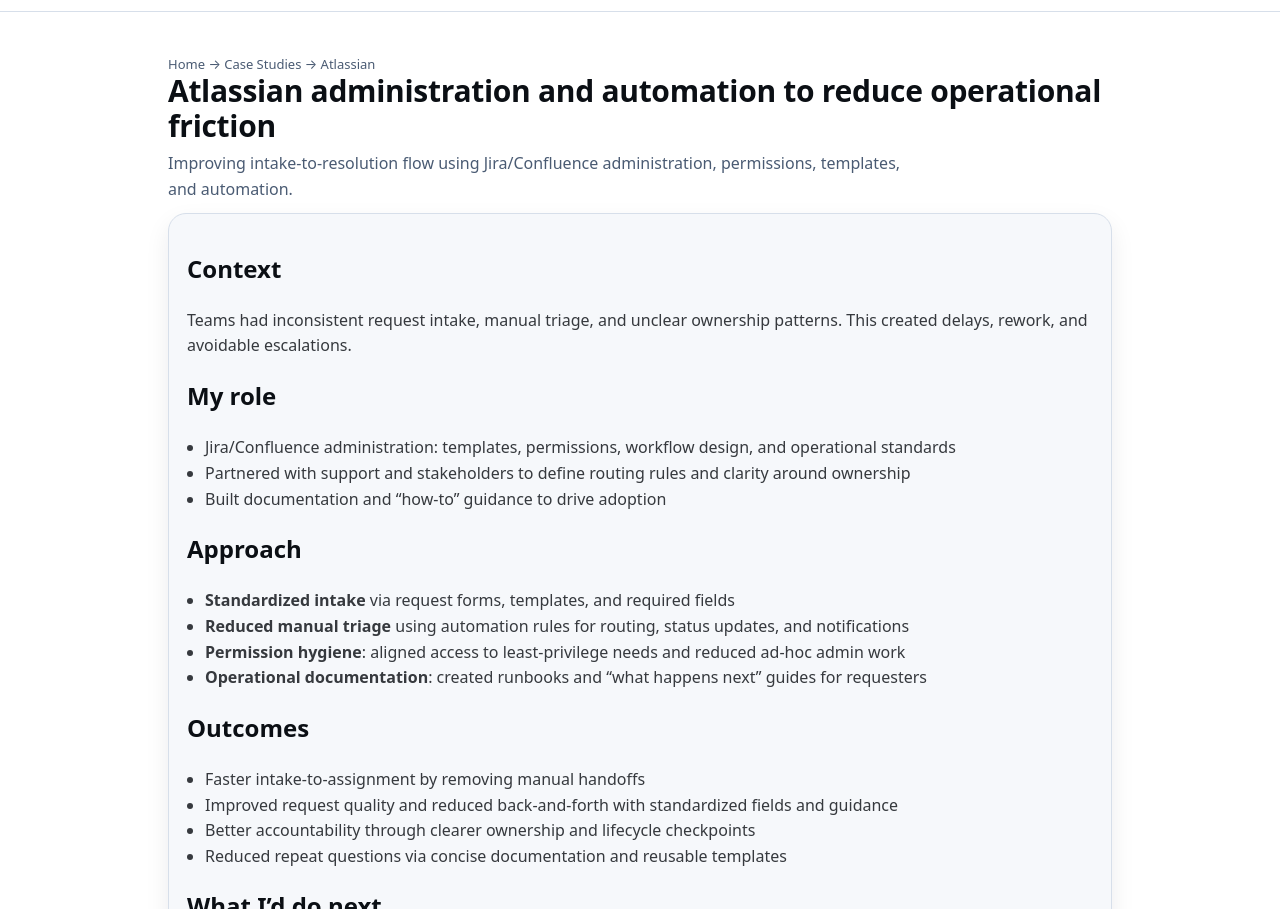
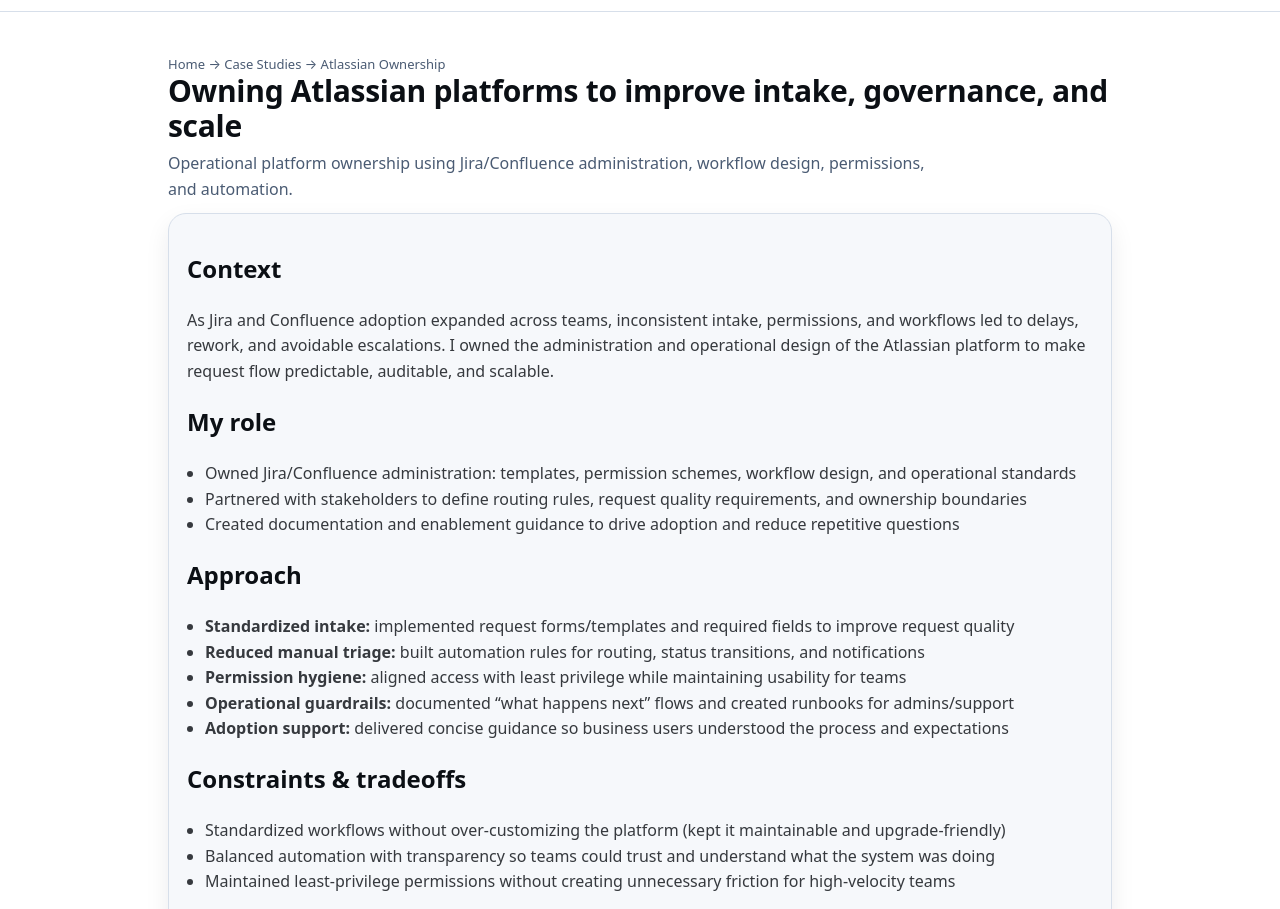
Before and after one commit to andriyuniyat/andriyuniyat.github.io, a plain HTML site: page case-studies/atlassian-automation.html in a window 1280 px wide. Shown: the part 43-952 px from the top of the page. Drawn offline with Linux system fonts and the light colour scheme.

Commit message:
Update atlassian-automation.html

```diff
--- a/case-studies/atlassian-automation.html
+++ b/case-studies/atlassian-automation.html
@@ -3,8 +3,8 @@
 <head>
   <meta charset="utf-8" />
   <meta name="viewport" content="width=device-width,initial-scale=1" />
-  <title>Atlassian Automation | Case Study | Andriy Uniyat</title>
-  <meta name="description" content="Administering Jira/Confluence with workflow improvements, permissions, and automation to reduce operational friction." />
+  <title>Owning Atlassian Platforms for Intake, Governance, and Scale | Case Study | Andriy Uniyat</title>
+  <meta name="description" content="Owning Jira and Confluence administration to standardize intake, permissions, and automation for scalable, predictable operations." />
   <link rel="stylesheet" href="/styles.css" />
 </head>
 <body>
@@ -21,49 +21,58 @@
 
   <main class="container">
     <div class="page-title">
-      <div class="breadcrumb"><a href="/">Home</a> → <a href="/case-studies/">Case Studies</a> → Atlassian</div>
-      <h1>Atlassian administration and automation to reduce operational friction</h1>
-      <p>Improving intake-to-resolution flow using Jira/Confluence administration, permissions, templates, and automation.</p>
+      <div class="breadcrumb"><a href="/">Home</a> → <a href="/case-studies/">Case Studies</a> → Atlassian Ownership</div>
+      <h1>Owning Atlassian platforms to improve intake, governance, and scale</h1>
+      <p>Operational platform ownership using Jira/Confluence administration, workflow design, permissions, and automation.</p>
     </div>
 
     <article class="prose">
       <h2>Context</h2>
       <p>
-        Teams had inconsistent request intake, manual triage, and unclear ownership patterns. This created delays, rework,
-        and avoidable escalations.
+        As Jira and Confluence adoption expanded across teams, inconsistent intake, permissions, and workflows led to delays,
+        rework, and avoidable escalations. I owned the administration and operational design of the Atlassian platform to make
+        request flow predictable, auditable, and scalable.
       </p>
 
       <h2>My role</h2>
       <ul>
-        <li>Jira/Confluence administration: templates, permissions, workflow design, and operational standards</li>
-        <li>Partnered with support and stakeholders to define routing rules and clarity around ownership</li>
-        <li>Built documentation and “how-to” guidance to drive adoption</li>
+        <li>Owned Jira/Confluence administration: templates, permission schemes, workflow design, and operational standards</li>
+        <li>Partnered with stakeholders to define routing rules, request quality requirements, and ownership boundaries</li>
+        <li>Created documentation and enablement guidance to drive adoption and reduce repetitive questions</li>
       </ul>
 
       <h2>Approach</h2>
       <ul>
-        <li><strong>Standardized intake</strong> via request forms, templates, and required fields</li>
-        <li><strong>Reduced manual triage</strong> using automation rules for routing, status updates, and notifications</li>
-        <li><strong>Permission hygiene</strong>: aligned access to least-privilege needs and reduced ad-hoc admin work</li>
-        <li><strong>Operational documentation</strong>: created runbooks and “what happens next” guides for requesters</li>
+        <li><strong>Standardized intake:</strong> implemented request forms/templates and required fields to improve request quality</li>
+        <li><strong>Reduced manual triage:</strong> built automation rules for routing, status transitions, and notifications</li>
+        <li><strong>Permission hygiene:</strong> aligned access with least privilege while maintaining usability for teams</li>
+        <li><strong>Operational guardrails:</strong> documented “what happens next” flows and created runbooks for admins/support</li>
+        <li><strong>Adoption support:</strong> delivered concise guidance so business users understood the process and expectations</li>
+      </ul>
+
+      <h2>Constraints &amp; tradeoffs</h2>
+      <ul>
+        <li>Standardized workflows without over-customizing the platform (kept it maintainable and upgrade-friendly)</li>
+        <li>Balanced automation with transparency so teams could trust and understand what the system was doing</li>
+        <li>Maintained least-privilege permissions without creating unnecessary friction for high-velocity teams</li>
       </ul>
 
       <h2>Outcomes</h2>
       <ul>
-        <li>Faster intake-to-assignment by removing manual handoffs</li>
-        <li>Improved request quality and reduced back-and-forth with standardized fields and guidance</li>
-        <li>Better accountability through clearer ownership and lifecycle checkpoints</li>
-        <li>Reduced repeat questions via concise documentation and reusable templates</li>
+        <li>Improved intake-to-assignment speed by reducing manual handoffs and routing ambiguity</li>
+        <li>Reduced back-and-forth by increasing request quality and consistency through standard fields/templates</li>
+        <li>Increased stakeholder confidence by making ownership and request lifecycle predictable</li>
+        <li>Lowered repeat questions and operational noise through reusable templates and clear documentation</li>
       </ul>
 
       <h2>What I’d do next</h2>
       <ul>
         <li>Introduce lightweight metrics (cycle time, reopen rate) to guide continuous improvement</li>
-        <li>Formalize a change log process to keep stakeholders aligned and reduce surprise changes</li>
+        <li>Formalize a change-log/release note process to keep stakeholders aligned and reduce surprise changes</li>
       </ul>
 
       <p class="footnote">
-        Note: This write-up is intentionally generalized and does not include internal project names, ticket keys, or proprietary workflows.
+        Note: This write-up is intentionally sanitized and does not include internal project names, ticket keys, or proprietary workflows.
       </p>
     </article>
 
```
